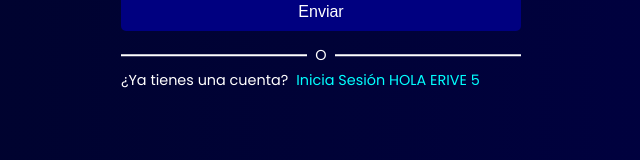
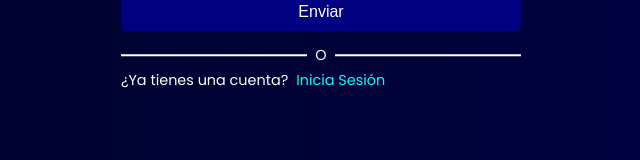
Before and after one commit to Erive5/todoList, a SvelteKit app: page / in a window 1280 px wide. Both pictures are taken after a click on the element "Registrar". Shown: the part 453-613 px from the top of the page, without its empty margins (319-959 px from the left). Built offline with nearby package versions, Linux system fonts and the light colour scheme; no server answers.

Commit message:
cambio-registro

```diff
--- a/src/components/Authenticate.svelte
+++ b/src/components/Authenticate.svelte
@@ -83,7 +83,7 @@
                 <p>¿Ya tienes una cuenta?</p>
                 <!-- svelte-ignore a11y-no-noninteractive-element-interactions -->
                 <p on:click={handleRegister} on:keydown={() => {}}>
-                    Inicia Sesión HOLA ERIVE 5
+                    Inicia Sesión
                 </p>
             </div>
         {:else}
```
